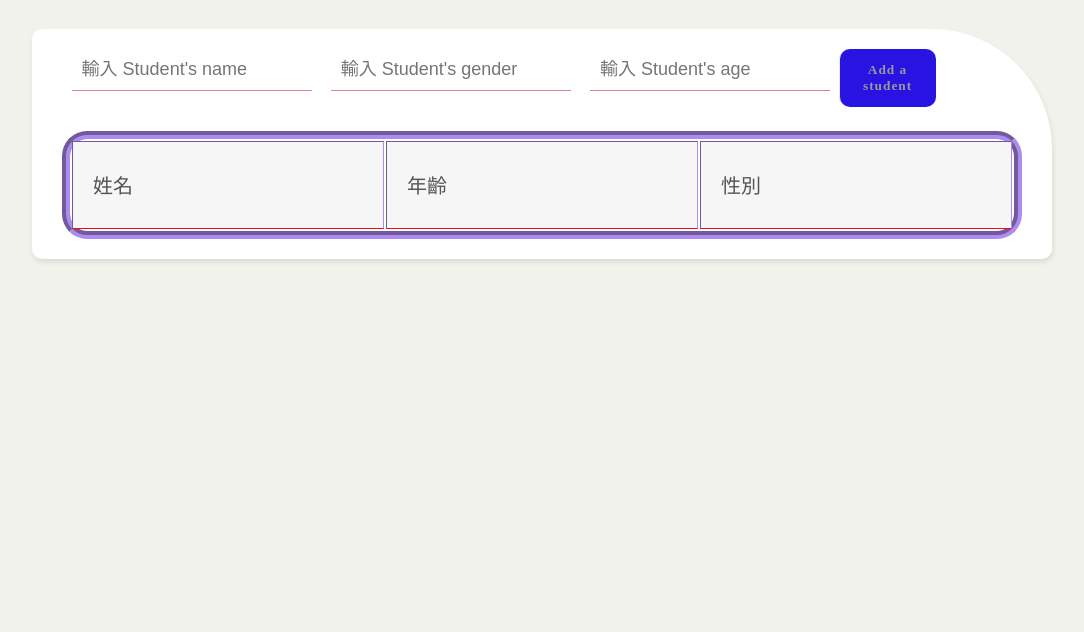
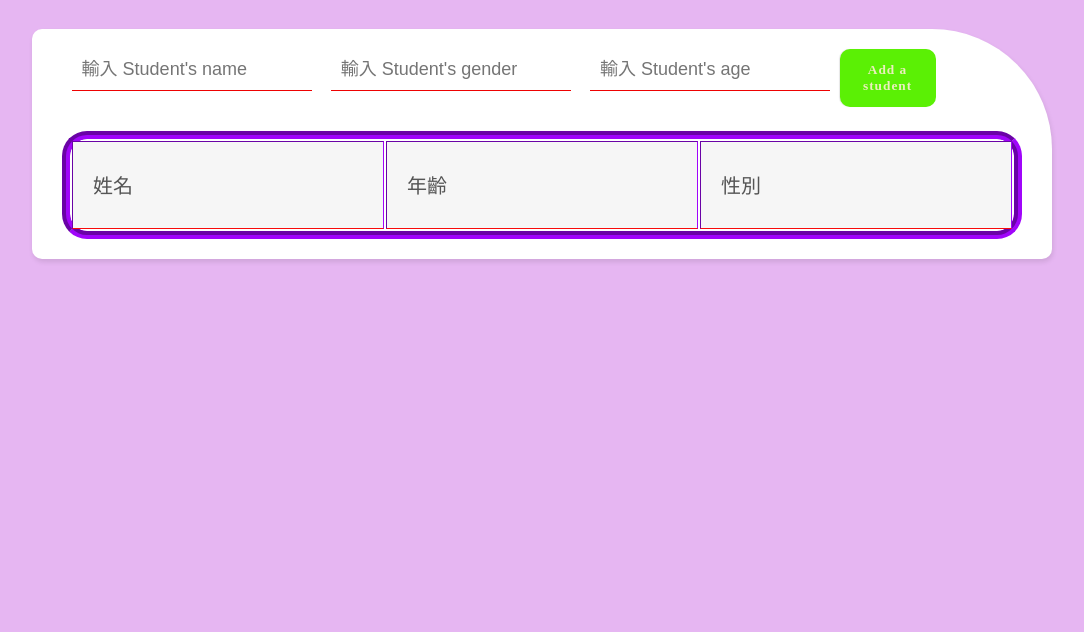
Before and after one commit to lulu2019cat/Final_project12345, a website: page public/classA.html in a window 1280 px wide. Shown: the part 168-800 px from the top of the page, without its empty margins (98-1182 px from the left). Drawn offline with Linux system fonts and the light colour scheme; no server answers.

Commit message:
seven commit:styles修改

```diff
--- a/public/styles.css
+++ b/public/styles.css
@@ -1,5 +1,5 @@
 body{
-    background: hsl(60, 17%, 94%);
+    background: hsl(288, 69%, 83%);
     font-family: ubuntu;
 }
 
@@ -35,7 +35,7 @@ td {
 }
 
 table {
-    border:8px rgb(174, 139, 240) groove;
+    border:8px rgb(160, 5, 250) groove;
     border-radius:25px;
 }
 
@@ -44,7 +44,7 @@ form input{
     width: 25%;
     margin: 0;
     border: 0;
-    border-bottom: 1px solid rgb(221, 132, 132);
+    border-bottom: 1px solid rgb(238, 2, 2);
     margin: 0 1%;
     padding: 10px;
     display: block;
@@ -67,7 +67,7 @@ form:after{
 
 button{
     border: 0;
-    background: rgb(40, 19, 226);
+    background: rgb(91, 240, 5);
     border-radius: 10px;
     padding: 13px;
     width: 10%;
@@ -75,5 +75,5 @@ button{
     font-weight: bold;
     font-family: ubuntu;
     letter-spacing: 1px;
-    color: #999;
+    color: rgb(235, 238, 190);
 }
```
